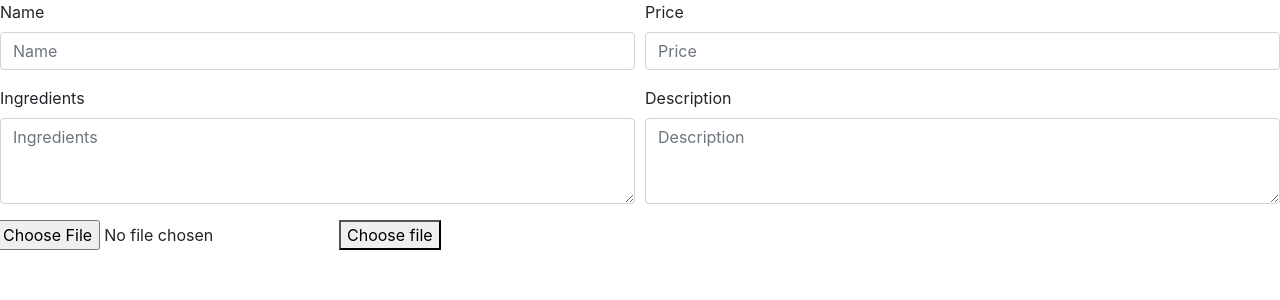
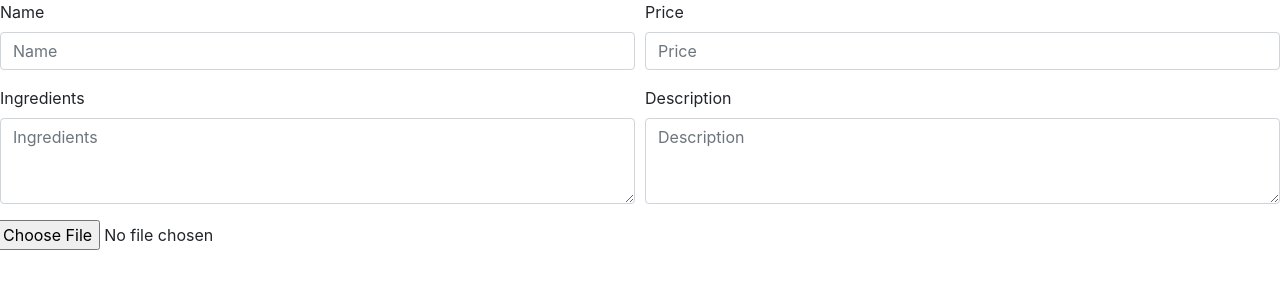
Before and after one commit to Diego448/mini-snacks, a Flask app: page /snacks/add in a window 1280 px wide. Shown: the top 300 px of the page. Run offline with Flask 2, Linux system fonts and the light colour scheme; some libraries are stand-ins or nearby versions.

Commit message:
Updating code

```diff
--- a/templates/add_snacks.html
+++ b/templates/add_snacks.html
@@ -29,7 +29,6 @@
         </div>
         <div class="form-row">
             <input type="file" accept="image/png, image/jpeg">
-            <button>Choose file</button>
         </div>
     </form>
 </body>
```
